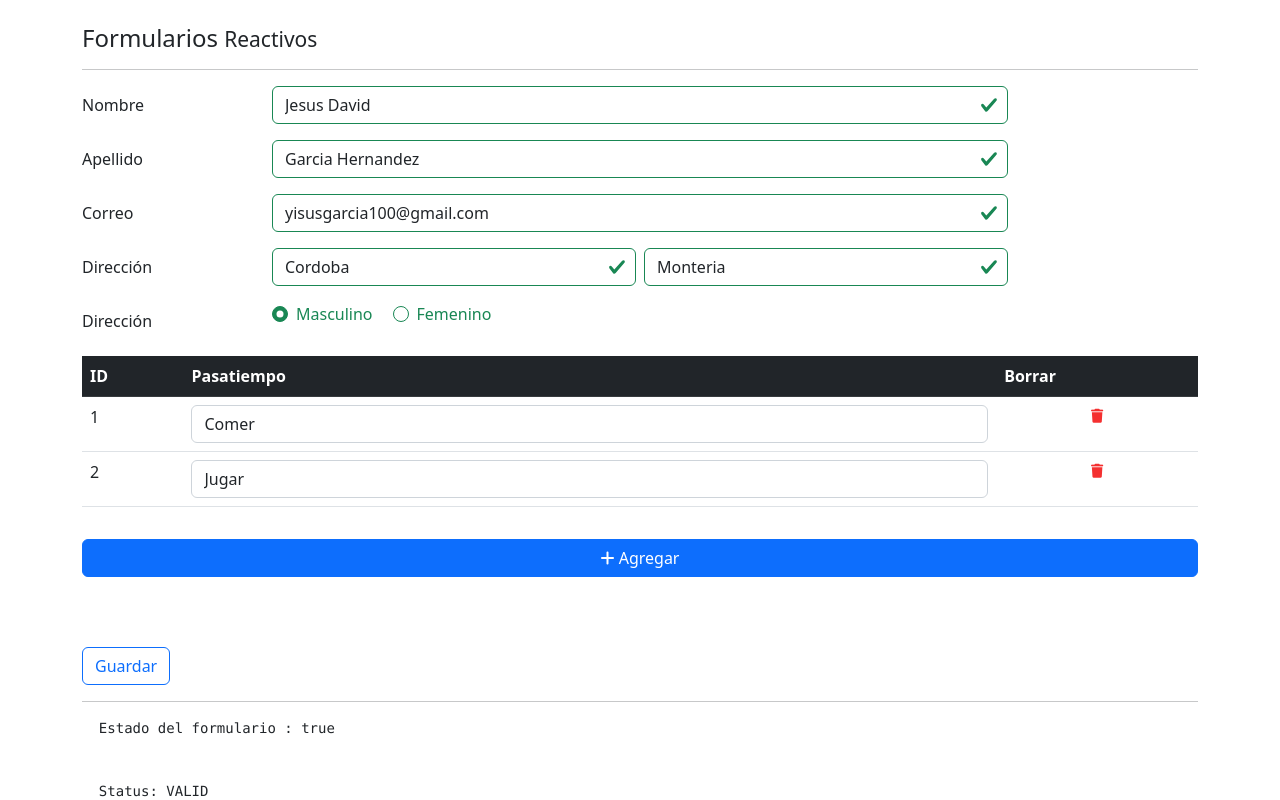
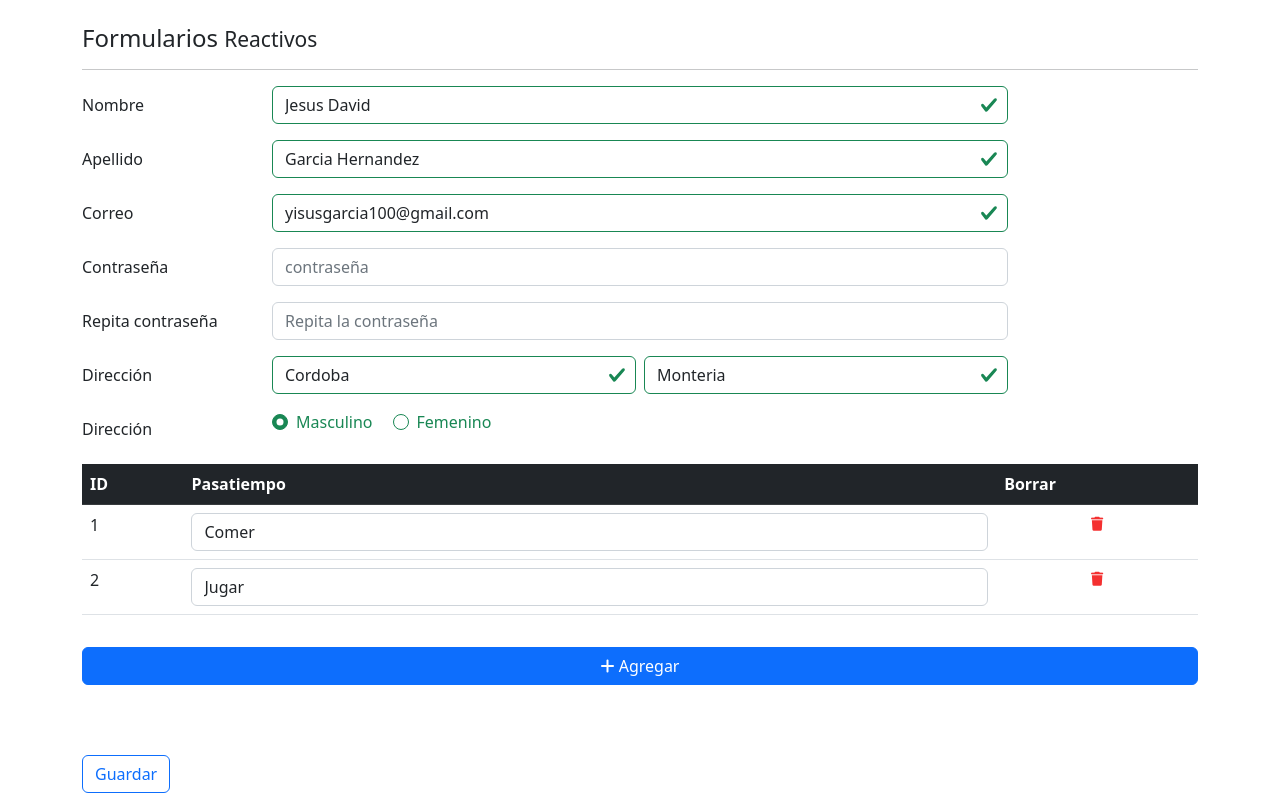
Before and after one commit to yisus1002/Formulario-reactivo-template, an Angular app: page /reactive in a window 1280 px wide. Shown: the top 800 px of the page. Built offline with nearby package versions, Linux system fonts and the light colour scheme.

Commit message:
se agrego calidaciones personalizadas por medio de un servicio, como la de comparación de password

```diff
--- a/src/app/pages/reactive/reactive.component.html
+++ b/src/app/pages/reactive/reactive.component.html
@@ -52,6 +52,42 @@
              placeholder="Correo electrónico">
     </div>
   </div>
+
+  <div class="form-group row mb-3">
+    <label class="col-2 col-form-label">Contraseña</label>
+    <div class="col-8">
+      <input class="form-control"
+             [class.is-invalid]="pass1NoValido"
+             [class.is-valid]="(this.forma.get('pass1')?.valid )"
+             type="text"
+             name="passwordor1"
+             placeholder="contraseña"
+             formControlName="pass1"
+             id="">
+
+    </div>
+  </div>
+  <div class="form-group row mb-3">
+    <label class="col-2 col-form-label">Repita contraseña</label>
+    <div class="col-8">
+      <input class="form-control"
+      [class.is-invalid]="pass2NoValido"
+      [class.is-valid]="!pass2NoValido && this.forma.get('pass2')?.touched"
+             type="text"
+             name="passwordor2"
+             placeholder="Repita la contraseña"
+             formControlName="pass2"
+             id="">
+
+    </div>
+  </div>
+  <!-- <div class="form-group row mb-3">
+    <label class="col-2 col-form-label">Dirección</label>
+    <div class="col-8">
+
+    </div>
+  </div> -->
+
   <div class="form-group row mb-3" formGroupName="direccion">
     <label class="col-2 col-form-label">Dirección</label>
     <div class="col-8 d-flex">
--- a/src/app/pages/reactive/reactive.component.ts
+++ b/src/app/pages/reactive/reactive.component.ts
@@ -1,5 +1,6 @@
 import { Component, OnInit } from '@angular/core';
 import { FormArray, FormBuilder, FormGroup, Validators } from '@angular/forms';
+import { ValiadadoresService } from 'src/app/services/valiadadores.service';
 
 @Component({
   selector: 'app-reactive',
@@ -9,7 +10,8 @@ import { FormArray, FormBuilder, FormGroup, Validators } from '@angular/forms';
 export class ReactiveComponent implements OnInit {
 
   forma!:FormGroup;
-  constructor(private form: FormBuilder) {
+  constructor(private form: FormBuilder,
+              private validadores: ValiadadoresService) {
     this.crearFormulario();
     this.cargarDataAlFormulario();
    }
@@ -38,19 +40,31 @@ export class ReactiveComponent implements OnInit {
   get pasatiempos(){
    return this.forma.get('pasatiempos') as FormArray
   }
+  get pass1NoValido(){
+   return this.forma.get('pass1')?.invalid && this.forma.get('pass1')?.touched;
+  }
+  get pass2NoValido(){
+    const pass1 =this.forma.get('pass1')?.value;
+    const pass2 =this.forma.get('pass2')?.value;
+    return (pass1===pass2) ? false : true;
+   }
+
 
   crearFormulario(){
     this.forma = this.form.group({
       nombre   :["",   [Validators.required, Validators.minLength(3)]],
-      apellido :["",   [Validators.required, Validators.minLength(3)]],
+      apellido :["",   [Validators.required, Validators.minLength(3), this.validadores.noHerrera]],
       genero   :["",   [Validators.required]],
       email    :["",   [Validators.required, Validators.pattern("[a-z0-9._%+-]+@[a-z0-9.-]+\.[a-z]{2,3}$")]],
+      pass1    :["",   [Validators.required, Validators.minLength(3)]],
+      pass2    :["",   [Validators.required, Validators.minLength(3)]],
       direccion:this.form.group({
         distrito: ["",[Validators.required]],
         ciudad  : ["",[Validators.required]],
       }),
-      pasatiempos:this.form.array([
-      ])
+      pasatiempos:this.form.array([])
+    },{
+      validators : this.validadores.passwordIguales('pass1', 'pass2')
     })
   }
   agreagrPasatiempo(){
@@ -60,6 +74,7 @@ export class ReactiveComponent implements OnInit {
     this.pasatiempos.removeAt(i);
   }
   onSubmit(){
+    // console.log(this.forma)
     if(this.forma.invalid){
       return Object.values(this.forma.controls).forEach(controls=>{
         if(controls instanceof FormGroup){
--- /dev/null
+++ b/src/app/services/valiadadores.service.ts
@@ -0,0 +1,31 @@
+import { Injectable } from '@angular/core';
+import { FormControl, FormGroup } from '@angular/forms';
+
+@Injectable({
+  providedIn: 'root'
+})
+export class ValiadadoresService {
+  constructor() { }
+
+
+  noHerrera(control:FormControl): {[s:string]:boolean}{
+    if(control.value?.toLowerCase()==='herrera'){
+      return{
+        noHerrera:true,
+      }
+    }
+
+    return null!;
+  }
+  passwordIguales(pass1:string, pass2:string){
+    return (FormGroup: FormGroup)=>{
+      const pass1control = FormGroup.controls[pass1];
+      const pass2control = FormGroup.controls[pass2];
+      if(pass1control?.value === pass2control?.value){
+        pass2control.setErrors(null);
+      }else{
+        pass2control.setErrors({noEsIgual: true})
+      }
+    }
+  }
+}
```
